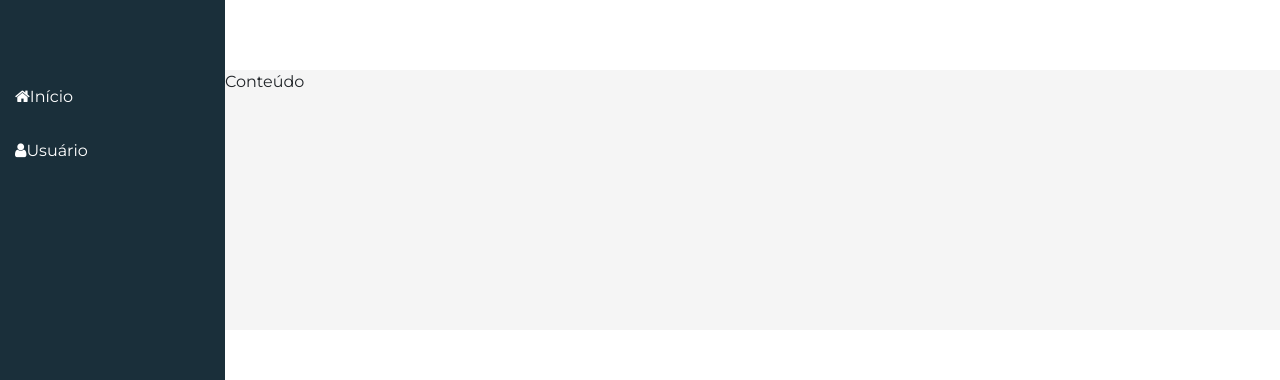
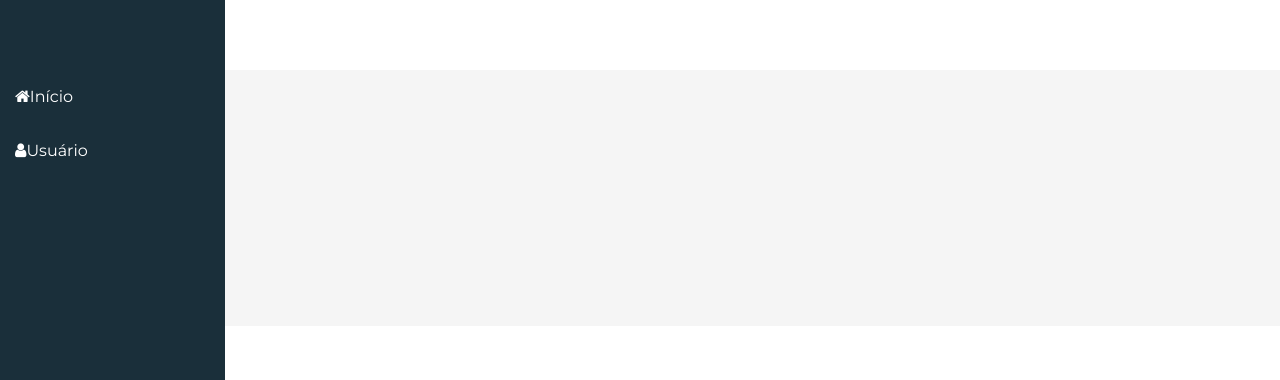
Before and after one commit to holsback/cadastro, a React (Create React App) app in the folder frontend/: page / in a window 1280 px wide. Shown: the part 209-589 px from the top of the page. Built offline with nearby package versions, Linux system fonts and the light colour scheme.

Commit message:
Main.jsx

```diff
--- a/frontend/src/components/template/Main.jsx
+++ b/frontend/src/components/template/Main.jsx
@@ -7,7 +7,9 @@ Os fragmentos permitem agrupar uma lista de filhos sem adicionar nos extras ao D
 Para usarmos o Header*/
     <React.Fragment>
         <Header {...props}/>
-        <main className = "content">
-            Conteúdo
+        <main className = "content container-fluid">
+            <div className = "p-33 mt-3">
+                {props.children}
+            </div>
         </main>
     </React.Fragment>
```
